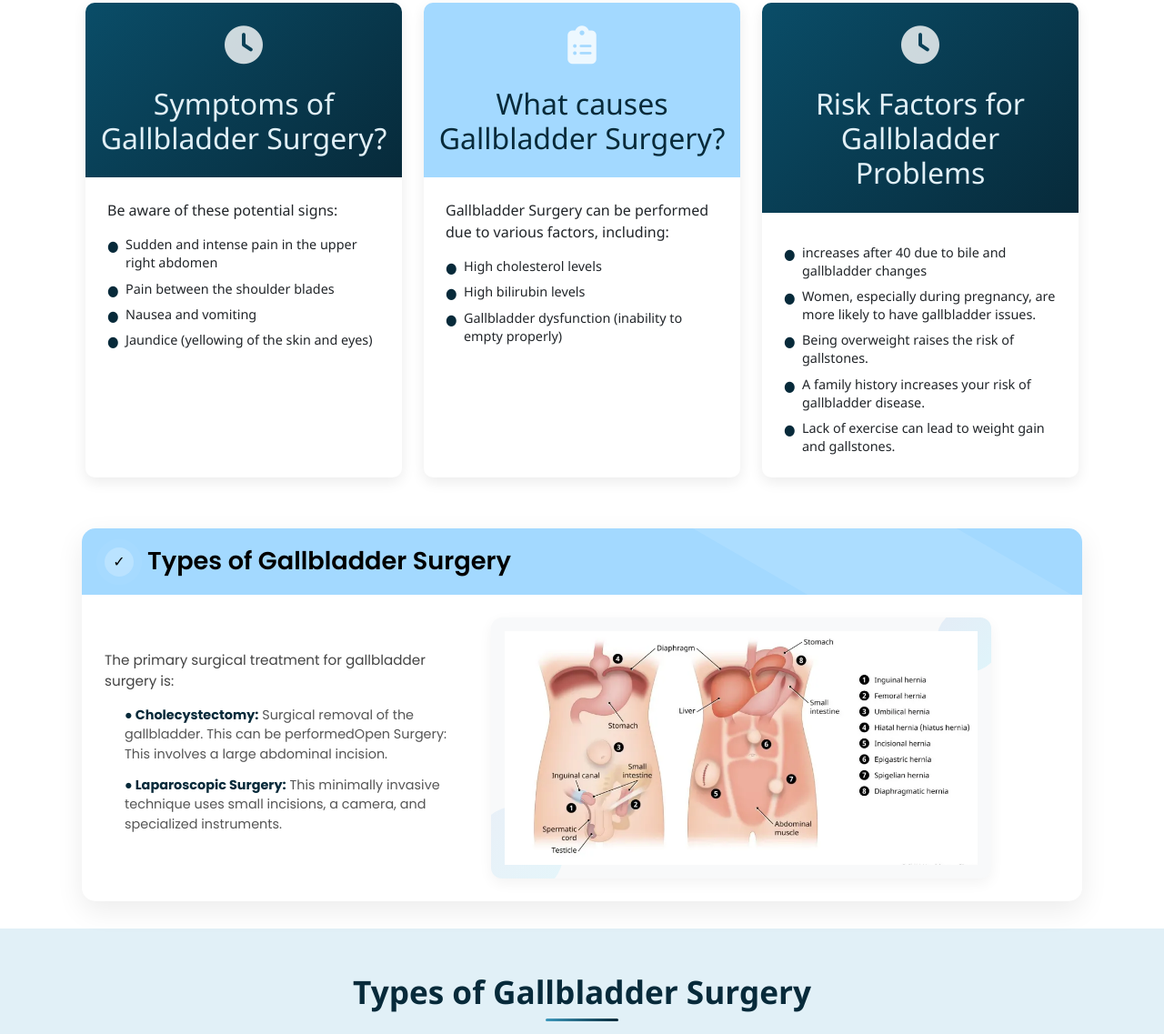
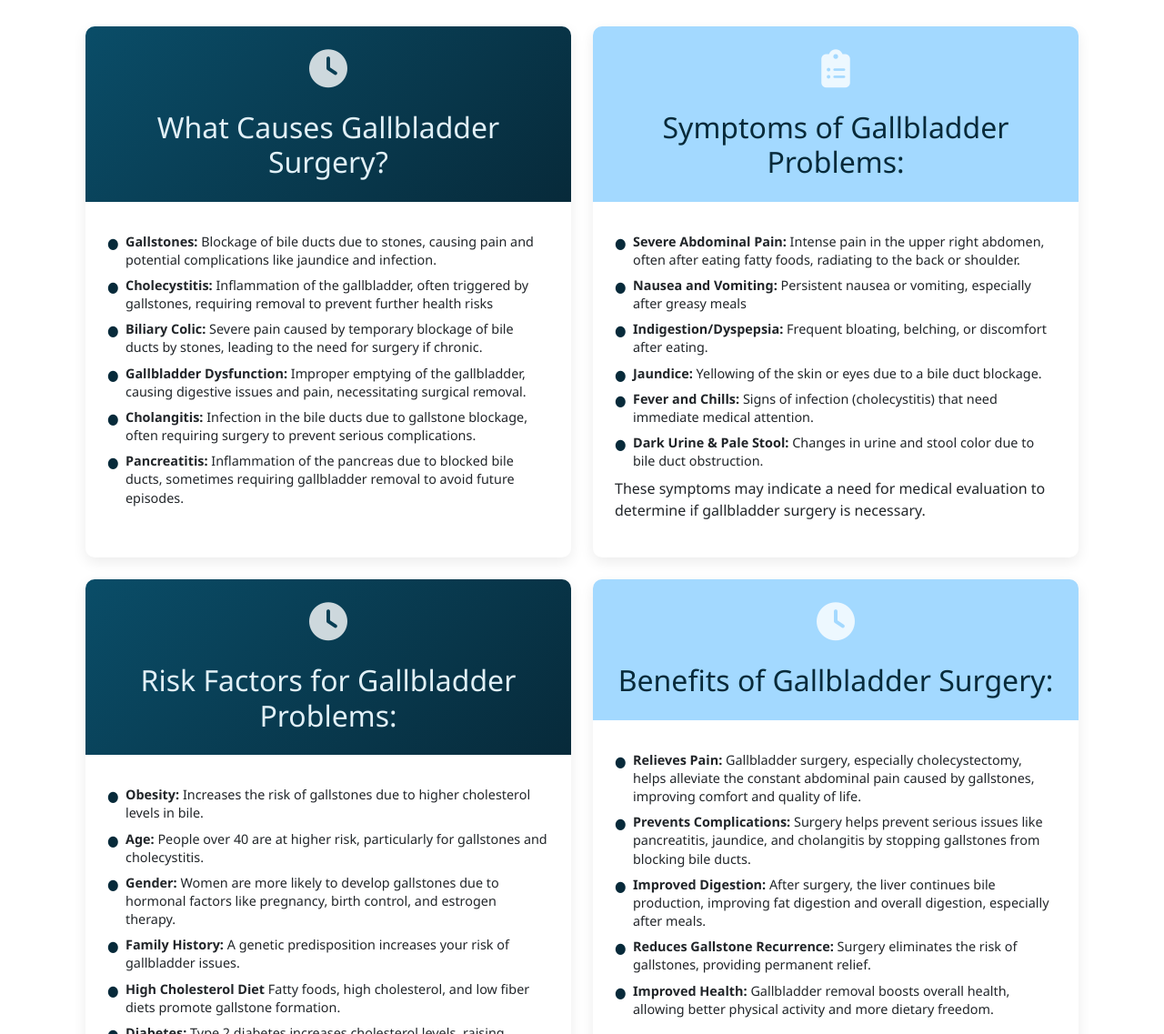
Before and after one commit to Ani045/Gallbladder, a plain HTML site: page index.html in a window 1280 px wide. Shown: the part 1663-2800 px from the top of the page at 91% size. Drawn offline with nearby package versions, Linux system fonts and the light colour scheme.

Commit message:
changes by wamika

```diff
--- a/index.html
+++ b/index.html
@@ -1036,10 +1036,7 @@
                 <h2 class="cardio_treatment_title">Causes, Symptoms, and Treatment Options
                 </h2>
 
-                <p class="cardio_treatment_subtitle">Gallbladder are common medical conditions that occur when an organ
-                    pushes through an opening in the muscle or tissue that holds it in place. Understanding the causes,
-                    symptoms, and treatment options can help you make informed decisions about your health care and
-                    potentially prevent complications.
+                <p class="cardio_treatment_subtitle">Gallbladder conditions are common medical issues that occur when an organ pushes through an opening in the muscle or tissue that holds it in place. One of the most common treatments for severe gallbladder problems is <b>Cholecystectomy</b>—the surgical removal of the gallbladder. Understanding the causes, symptoms, and treatment options, can help you make informed decisions about your health care and potentially prevent complications.
                 </p>
             </div>
 
@@ -1047,61 +1044,102 @@
                 <div class="row card-row">
                     <!-- First Row - Already Centered -->
 
-                    <div class="col-md-6 col-lg-4 mb-4">
+                    <div class="col-md-6 col-lg-6 mb-4">
                         <div class="card">
                             <div class="card-header delay-header">
                                 <div class="icon-container">
                                     <i class="fas fa-clock"></i>
                                 </div>
-                                <h2 class="text-center">Symptoms of Gallbladder Surgery?</h2>
+                                <h2 class="text-center">What Causes Gallbladder Surgery?</h2>
                             </div>
                             <div class="card-body">
-                                <p>Be aware of these potential signs:</p>
                                 <ul>
-                                    <li>Sudden and intense pain in the upper right abdomen</li>
-                                    <li>Pain between the shoulder blades</li>
-                                    <li>Nausea and vomiting</li>
-                                    <li>Jaundice (yellowing of the skin and eyes)</li>
+                                    <li><b>Gallstones:</b> Blockage of bile ducts due to stones, causing pain and potential complications like jaundice and infection.</li>
+                                    <li><b>Cholecystitis:</b> Inflammation of the gallbladder, often triggered by gallstones, requiring removal to prevent further health risks</li>
+                                    <li><b>Biliary Colic:</b> Severe pain caused by temporary blockage of bile ducts by stones, leading to the need for surgery if chronic.</li>
+                                    <li><b>Gallbladder Dysfunction:</b> Improper emptying of the gallbladder, causing digestive issues and pain, necessitating surgical removal.</li>
+                                    <li><b>Cholangitis:</b> Infection in the bile ducts due to gallstone blockage, often requiring surgery to prevent serious complications.</li>
+                                    <li><b>Pancreatitis:</b> Inflammation of the pancreas due to blocked bile ducts, sometimes requiring gallbladder removal to avoid future episodes.</li>
                                 </ul>
                             </div>
                         </div>
                     </div>
 
 
-                    <div class="col-md-6 col-lg-4 mb-4">
+                    <div class="col-md-6 col-lg-6 mb-4">
                         <div class="card">
                             <div class="card-header symptoms-header">
                                 <div class="icon-container">
                                     <i class="fas fa-clipboard-list"></i>
                                 </div>
-                                <h2 class="text-center">What causes Gallbladder Surgery?</h2>
+                                <h2 class="text-center">Symptoms of Gallbladder Problems:</h2>
                             </div>
                             <div class="card-body">
-                                <p>Gallbladder Surgery can be performed due to various factors, including:</p>
+                                <!-- <p>Gallbladder Surgery can be performed due to various factors, including:</p> -->
                                 <ul>
-                                    <li>High cholesterol levels</li>
-                                    <li>High bilirubin levels</li>
-                                    <li>Gallbladder dysfunction (inability to empty properly)</li>
+                                    <li><b>Severe Abdominal Pain:</b> Intense pain in the upper right abdomen, often after eating fatty foods, radiating to the back or shoulder.</li>
+                                    <li><b>Nausea and Vomiting:</b> Persistent nausea or vomiting, especially after greasy meals</li>
+                                    <li><b>Indigestion/Dyspepsia:</b> Frequent bloating, belching, or discomfort after eating.
+                                       </li>
+                                       <li><b>Jaundice:</b> Yellowing of the skin or eyes due to a bile duct blockage.
+                                    </li>
+                                        <li><b>Fever and Chills:</b> Signs of infection (cholecystitis) that need immediate medical attention.
+                                        </li>
+                                            <li><b>Dark Urine & Pale Stool:</b> Changes in urine and stool color due to bile duct obstruction.</li>
+
+                                                    <p>These symptoms may indicate a need for medical evaluation to determine if gallbladder surgery is necessary.</p>
                                 </ul>
                             </div>
                         </div>
                     </div>
 
-                    <div class="col-md-6 col-lg-4 mb-4">
+                    <div class="col-md-6 col-lg-6 mb-4">
                         <div class="card">
                             <div class="card-header delay-header">
                                 <div class="icon-container">
                                     <i class="fas fa-clock"></i>
                                 </div>
-                                <h2 class="text-center">Risk Factors for Gallbladder Problems</h2>
+                                <h2 class="text-center">Risk Factors for Gallbladder Problems:</h2>
                             </div>
                             <div class="card-body">
                                 <ul>
-                                    <li> increases after 40 due to bile and gallbladder changes</li>
-                                    <li>Women, especially during pregnancy, are more likely to have gallbladder issues.</li>
-                                    <li>Being overweight raises the risk of gallstones.</li>
-                                    <li>A family history increases your risk of gallbladder disease.</li>
-                                    <li>Lack of exercise can lead to weight gain and gallstones.</li>
+                                    <li><b>Obesity:</b> Increases the risk of gallstones due to higher cholesterol levels in bile.</li>
+                                    <li><b>Age:</b> People over 40 are at higher risk, particularly for gallstones and cholecystitis.</li>
+                                    <li><b>Gender:</b> Women are more likely to develop gallstones due to hormonal factors like pregnancy, birth control, and estrogen therapy.                                    </li>
+                                        <li><b>Family History:</b> A genetic predisposition increases your risk of gallbladder issues.
+                                        </li>
+                                            <li><b>High Cholesterol Diet</b> Fatty foods, high cholesterol, and low fiber diets promote gallstone formation.
+                                            </li>
+                                                <li><b>Diabetes:</b> Type 2 diabetes increases cholesterol levels, raising gallstone risk.
+                                                </li>
+                                                    <li><b>Rapid Weight Loss:</b> Quick weight loss can increase gallstone risk.</li>
+                                                    <li><b>Pregnancy:</b> Hormonal changes increase the risk, especially in overweight or older women.
+                                                    </li>
+                                                        <!-- <p>These risk factors highlight the importance of maintaining a healthy lifestyle, including a balanced diet and regular exercise, to reduce the likelihood of gallbladder issues.  </p> -->
+                                </ul>
+                            </div>
+                        </div>
+                    </div>
+
+                    <div class="col-md-6 col-lg-6 mb-4">
+                        <div class="card">
+                            <div class="card-header symptoms-header" >
+                                <div class="icon-container">
+                                    <i class="fas fa-clock"></i>
+                                </div>
+                                <h2 class="text-center">Benefits of Gallbladder Surgery:</h2>
+                            </div>
+                            <div class="card-body">
+                                <ul>
+                                    <ul>
+                                        <li><strong>Relieves Pain:</strong> Gallbladder surgery, especially cholecystectomy, helps alleviate the constant abdominal pain caused by gallstones, improving comfort and quality of life.</li>
+                                        <li><strong>Prevents Complications:</strong> Surgery helps prevent serious issues like pancreatitis, jaundice, and cholangitis by stopping gallstones from blocking bile ducts.</li>
+                                        <li><strong>Improved Digestion:</strong> After surgery, the liver continues bile production, improving fat digestion and overall digestion, especially after meals.</li>
+                                        <li><strong>Reduces Gallstone Recurrence:</strong> Surgery eliminates the risk of gallstones, providing permanent relief.</li>
+                                        <li><strong>Improved Health:</strong> Gallbladder removal boosts overall health, allowing better physical activity and more dietary freedom.</li>
+                                      </ul>
+
+
                                 </ul>
                             </div>
                         </div>
@@ -1208,7 +1246,7 @@
 
 
 
-
+<!--
     <section class="hernia-elegant-section mt-0 pt-0 ">
         <div class="container">
             <div class="hernia-elegant-card">
@@ -1242,20 +1280,7 @@
                                         incisions, a camera, and specialized instruments.
                                     </span>
                                 </li>
-                                <!-- <li class="hernia-elegant-item">
-                                    <strong class="hernia-elegant-type">● Femoral Hernia:</strong>
-                                    <span class="hernia-elegant-desc">Upper thigh bulge, more common in women.</span>
-                                </li>
-                                <li class="hernia-elegant-item">
-                                    <strong class="hernia-elegant-type">● Umbilical Hernia:</strong>
-                                    <span class="hernia-elegant-desc">Navel protrusion, common in babies and
-                                        adults.</span>
-                                </li>
-                                <li class="hernia-elegant-item">
-                                    <strong class="hernia-elegant-type">● Ventral Hernia:</strong>
-                                    <span class="hernia-elegant-desc">Occurs near the belly button or through a surgical
-                                        incision.</span>
-                                </li> -->
+
                             </ul>
 
                         </div>
@@ -1270,7 +1295,7 @@
                 </div>
             </div>
         </div>
-    </section>
+    </section> -->
 
 
 
--- a/style3.css
+++ b/style3.css
@@ -174,7 +174,7 @@ body {
 /* Hero Banner Section */
 .hero-section {
     position: relative;
-    background:  url('assets/images/gallbladder\ banner-1.png');
+    background:  url('assets/images/Copy\ of\ Kailash_banner\ \(1920\ x\ 600\ px\)\ \(4\).png');
     /* linear-gradient(rgba(102, 66, 0, 0.85), rgba(145, 99, 0, 0.8)), */
     background-size: cover;
     background-position: center;
```
Also changed, not shown: assets/images/Artboard 3.png (added), assets/images/Copy of Kailash_banner (1920 x 600 px) (4).png (added), assets/images/Untitled-1.png (added).
